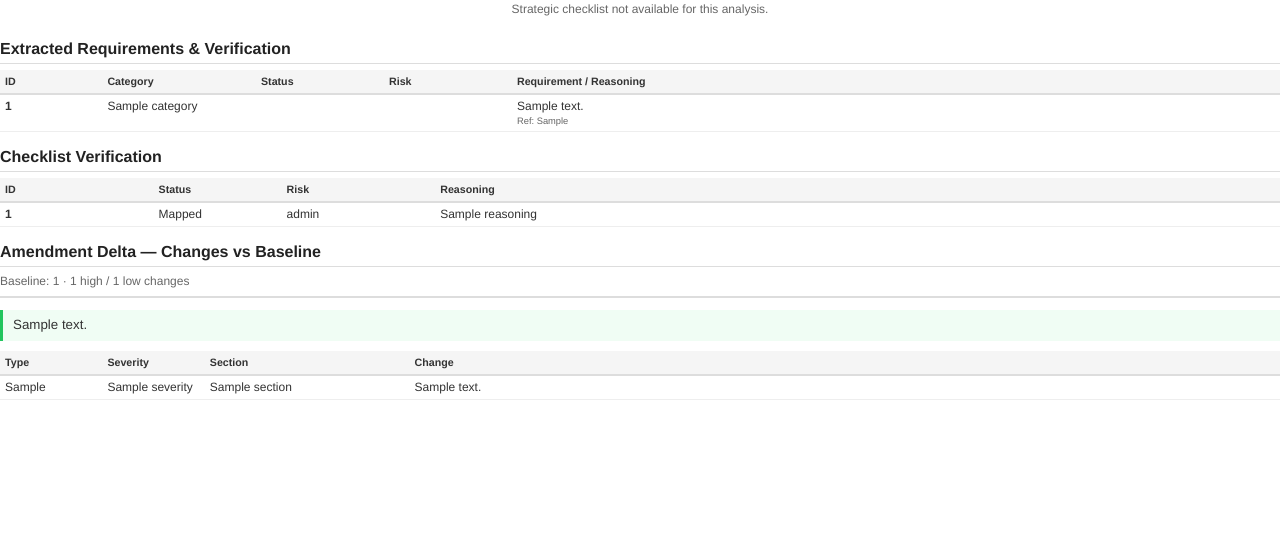
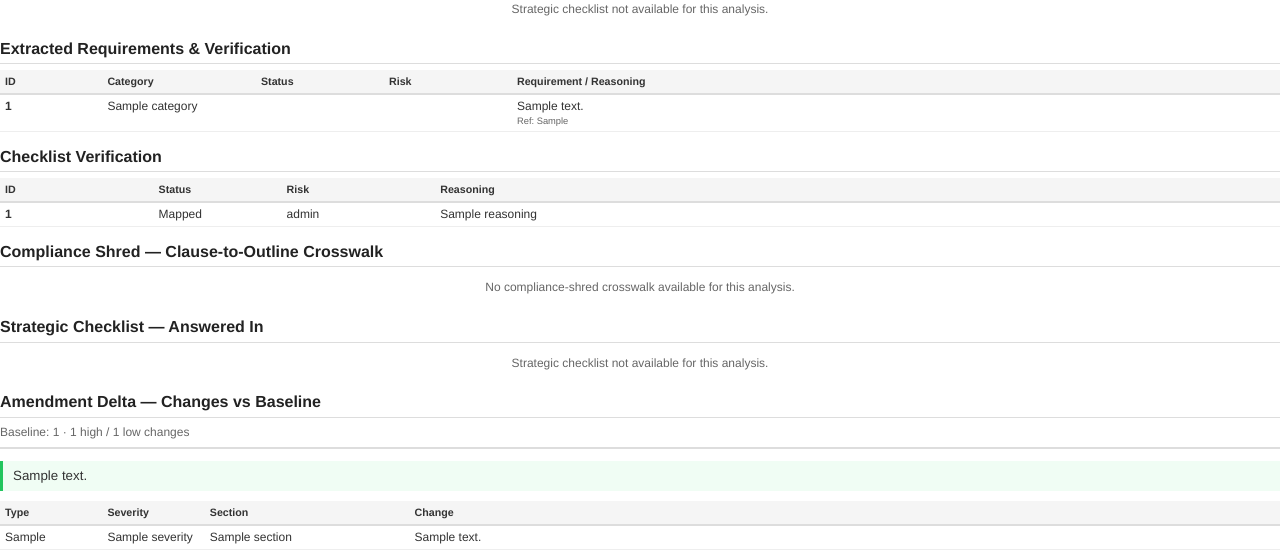
Before and after one commit to IsrAsif/RFP_Intelligence_Portal, a Flask app: template templates/report_template.html in a window 1280 px wide. Shown: the part 650-1210 px from the top of the page. Before the commit the page ends 1050 px from the top, so only its background shows below. Run offline with Flask 3, Linux system fonts and the light colour scheme; the template is opened without the code that fills it: most values are stand-ins (such as "Sample title", 1, 10 or a date in 2020); some libraries are stand-ins or nearby versions.

Commit message:
Include full Compliance Shred (Module 5) content in PDF export; update README & SRS
- report_template.html: add Compliance Shred clause-to-outline crosswalk table
  (clause id, section, page, Answered In, score, text + L/M analogs + threshold)
  and Strategic Checklist — Answered In mapping (all 37 items with score/status)
- README: document complete PDF/JSON exports (requirements verification, checklist
  verification, full Module 5 content, amendment delta in exports)
- SRS: update export flow, FR-028, and route table for the complete exports

```diff
--- a/templates/report_template.html
+++ b/templates/report_template.html
@@ -243,6 +243,71 @@ th{background:#f5f5f5;padding:4px 5px;font-size:8pt;font-weight:700;text-align:l
 {% else %}<tr><td colspan="4" class="note">No checklist verification performed.</td></tr>{% endif %}
 </table>
 
+<h2 style="page-break-before:always">Compliance Shred — Clause-to-Outline Crosswalk</h2>
+{% set m5 = results.module5_crosswalk if results.module5_crosswalk is defined else None %}
+{% if m5 and m5.clauses is defined and m5.clauses %}
+{% set m5mapped = m5.clauses | selectattr('status', 'equalto', 'Mapped') | list | length %}
+<div class="meta">
+{{ m5.clauses | length }} clauses · {{ m5mapped }} mapped / {{ m5.clauses | length - m5mapped }} unmapped · threshold {{ m5.get('threshold', '') }}
+{% if m5.get('source_sections') and m5['source_sections'].get('L') %} · L: {{ m5['source_sections']['L'] }}{% endif %}
+{% if m5.get('source_sections') and m5['source_sections'].get('M') %} · M: {{ m5['source_sections']['M'] }}{% endif %}
+</div>
+<table>
+<tr><th style="width:10%">Clause ID</th><th style="width:12%">RFP Section</th><th style="width:6%">Page</th><th style="width:16%">Answered In</th><th style="width:8%">Score</th><th style="width:48%">Clause Text</th></tr>
+{% for c in m5.clauses %}
+<tr>
+<td style="font-weight:700">{{ c.get('clause_id', '') }}</td>
+<td>{{ c.get('rfp_section_ref', '') }}</td>
+<td>{{ c.get('page_num', '') or '—' }}</td>
+{% if c.get('status') == 'Mapped' %}
+<td><span class="sgo" style="font-weight:700;font-size:7pt">{{ c.get('draft_section', '') }}</span></td>
+{% else %}
+<td><span class="snogo" style="font-weight:700;font-size:7pt">Unmapped — gap</span></td>
+{% endif %}
+<td>{{ '%.3f' | format(c.get('similarity_score', 0)) }}</td>
+<td>{{ c.get('text', '') }}</td>
+</tr>
+{% endfor %}
+</table>
+{% elif m5 and m5.get('note') %}
+<div class="note">{{ m5.get('note') }}</div>
+{% else %}
+<div class="note">No compliance-shred crosswalk available for this analysis.</div>
+{% endif %}
+
+<h2 style="page-break-before:always">Strategic Checklist — Answered In</h2>
+{% set sc5 = results.strategic_checklist if results.strategic_checklist is defined else None %}
+{% if sc5 %}
+{% set cat_labels = {'financial': 'FINANCIAL / ACCOUNTING CHECKLIST', 'legal': 'LEGAL CHECKLIST', 'operations': 'OPERATIONS CHECKLIST', 'technical': 'TECHNICAL CHECKLIST'} %}
+{% set m5_items = [] %}
+{% for cat in ('financial', 'legal', 'operations', 'technical') %}
+{% set items = sc5.get(cat, []) %}
+{% if items %}
+<h3 style="font-size:10pt;color:#4f46e5;font-weight:700;margin:10px 0 3px 0">{{ cat_labels[cat] }}</h3>
+<table>
+<tr><th style="width:55%">Checklist Item</th><th style="width:25%">Answered In</th><th style="width:8%">Score</th><th style="width:12%">Status</th></tr>
+{% for it in items %}
+{% if it is mapping and it.get('item') %}
+{% set m5st = it.module5_status if it.module5_status is defined else '' %}
+<tr>
+<td style="font-weight:700">{{ it.get('item', '') }}</td>
+{% if m5st == 'Mapped' %}
+<td><span class="sgo" style="font-weight:700;font-size:7pt">{{ it.module5_draft_section if it.module5_draft_section is defined else '' }}</span></td>
+{% else %}
+<td><span class="snogo" style="font-weight:700;font-size:7pt">Unmapped — gap</span></td>
+{% endif %}
+<td>{{ '%.3f' | format(it.module5_similarity if it.module5_similarity is defined else 0) }}</td>
+<td>{{ m5st if m5st else 'Unmapped' }}</td>
+</tr>
+{% endif %}
+{% endfor %}
+</table>
+{% endif %}
+{% endfor %}
+{% else %}
+<div class="note">Strategic checklist not available for this analysis.</div>
+{% endif %}
+
 {% if delta and delta.get('changes') is defined %}
 <div style="page-break-before:always">
 <h2>Amendment Delta — Changes vs Baseline</h2>
```
Also changed, not shown: SRS.md (+6 -6 lines), README.md.
